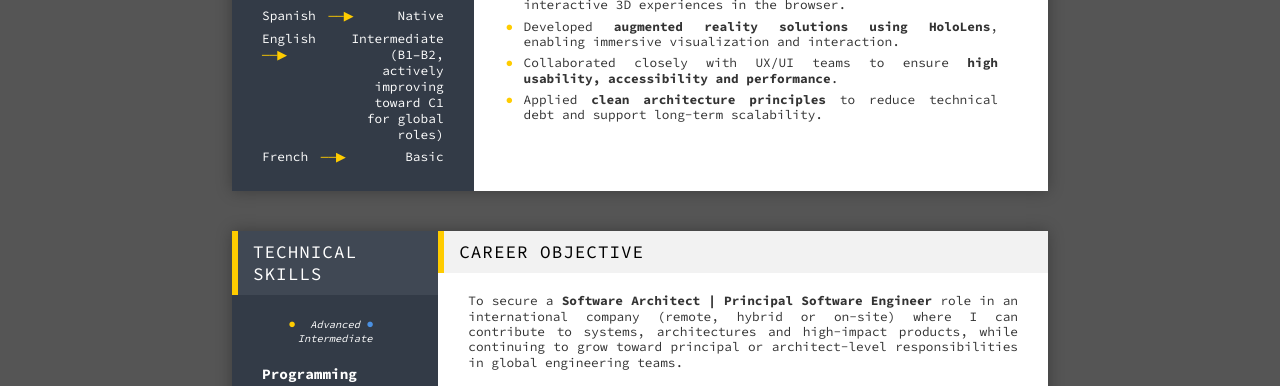
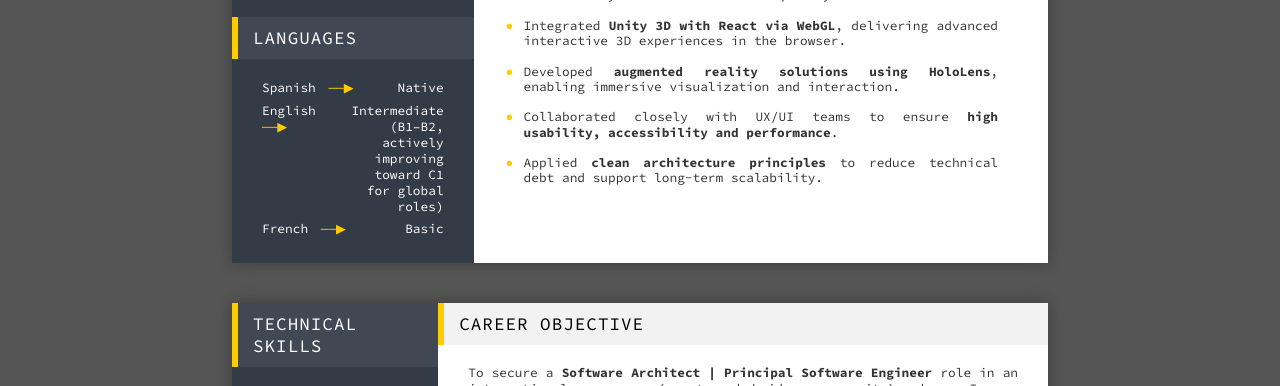
Before and after one commit to felipedc09/CV, a plain HTML site: page index.html in a window 1280 px wide. Shown: the part 968-1354 px from the top of the page. Drawn offline with Linux system fonts and the light colour scheme.

Commit message:
adjust line height and margin for improved text spacing in body and main list

```diff
--- a/styles.css
+++ b/styles.css
@@ -160,6 +160,7 @@ body {
   align-items: center;
   font-size: 0.8rem;
   margin-bottom: 3px;
+  line-height: 0;
 }
 
 .contact-label i {
@@ -385,7 +386,7 @@ body {
 .main-list li {
   font-size: 0.8rem;
   line-height: 1.2;
-  margin-bottom: 6px;
+  margin-bottom: 15px;
   list-style: none;
   position: relative;
 }
```
